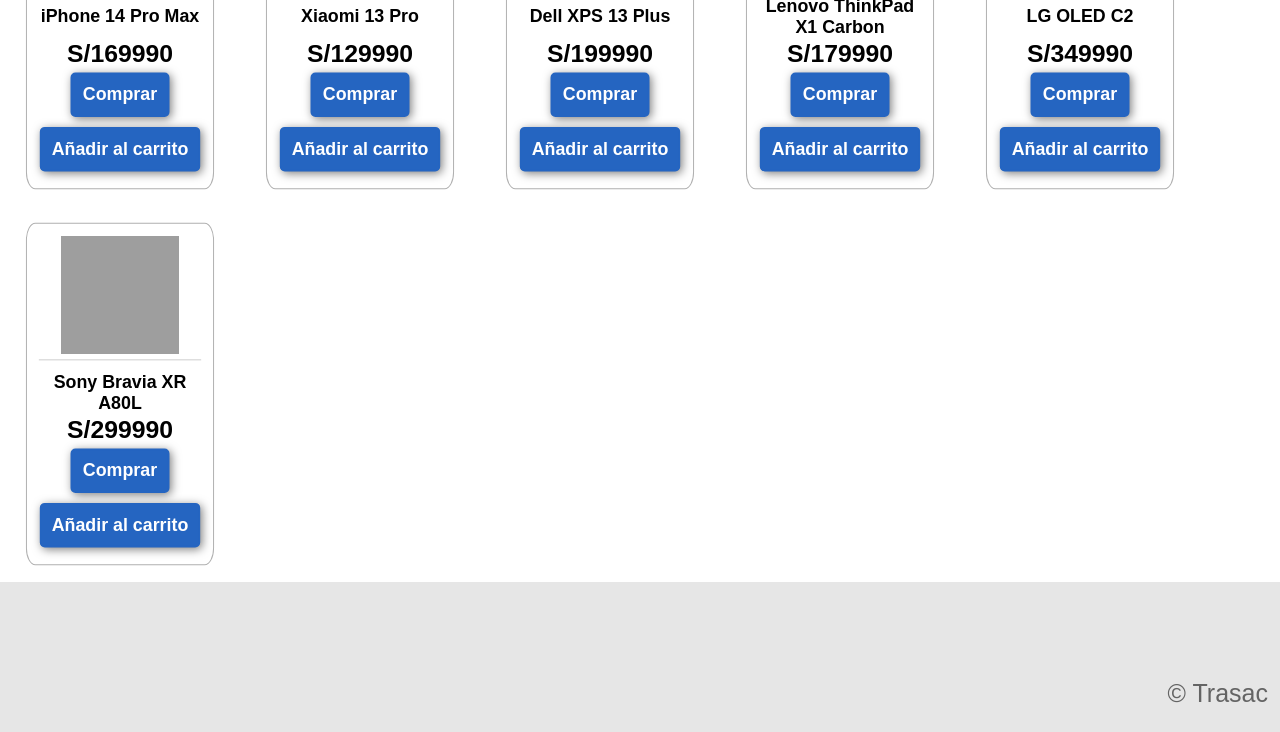
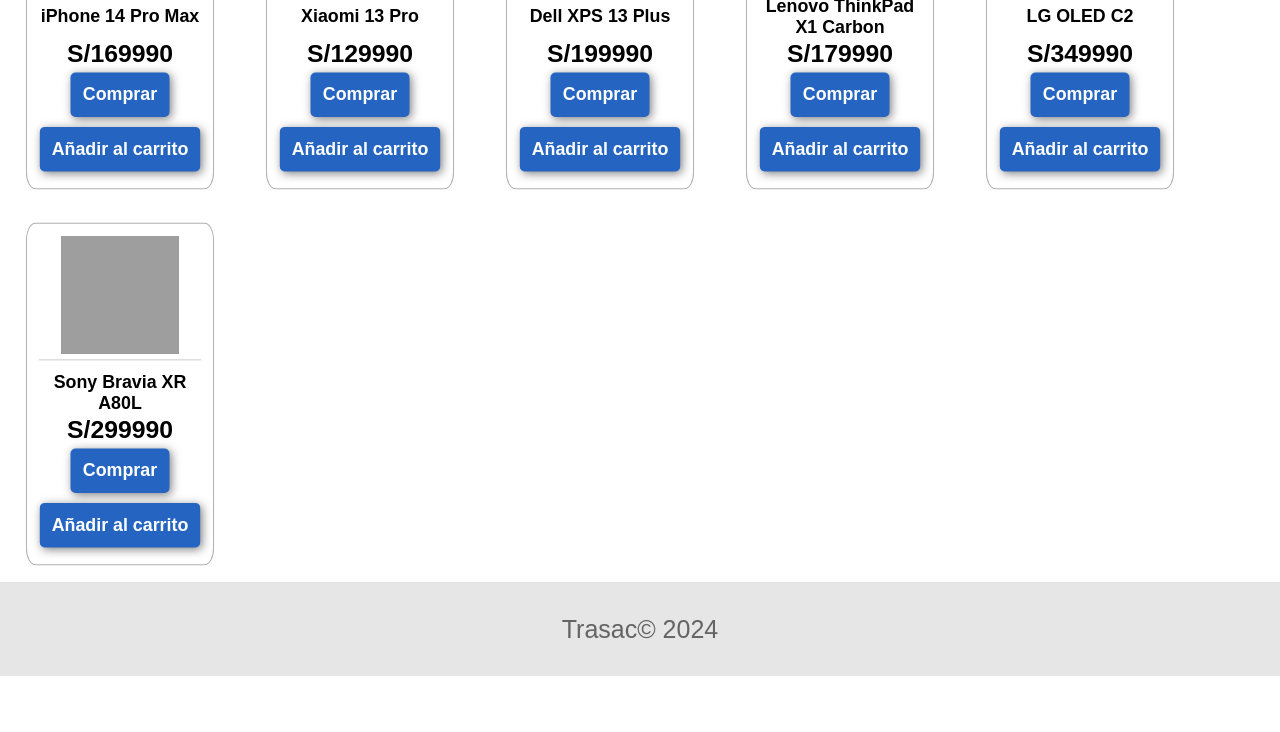
Before and after one commit to lesslar/Trasac, a plain HTML site: page index.html in a window 1280 px wide. Shown: the part 780-1512 px from the top of the page. After the commit the page ends 1456 px from the top, so only its background shows below. Drawn offline with nearby package versions, Linux system fonts and the light colour scheme; grey boxes are pictures that could not be loaded; a web font is replaced by a local one.

Commit message:
cambio de footer

```diff
--- a/index.html
+++ b/index.html
@@ -48,7 +48,7 @@
     <!-- footer -->
     <footer>
         <div class="container">
-            <p>&copy; Trasac </p>
+            <p>Trasac&copy; <span id="date"></span> </p>
         </div>
     </footer>
 
--- a/script/main.js
+++ b/script/main.js
@@ -190,3 +190,5 @@ async function AlertSuccess(text, time, id) {
 }
 
 getData();
+
+document.querySelector("#date").innerHTML += new Date().getFullYear().toString();
--- a/style/index.css
+++ b/style/index.css
@@ -231,17 +231,17 @@ footer {
     background-color: rgb(230, 230, 230);
 }
 
-footer p {
+footer {
     margin: 0;
-    padding: 12px;
+    padding: 22px;
     color: rgb(100, 100, 100);
 }
 
 footer .container {
-    height: 150px;
+    height: 50px;
     display: flex;
     justify-content: center;
-    align-items: flex-end;
+    align-items: center;
     background-color: rgb(230, 230, 230);
 }
 
@@ -274,7 +274,7 @@ footer .container {
 
 
     footer .container {
-        justify-content: flex-end;
+        justify-content: center;
     }
 
 }
```
